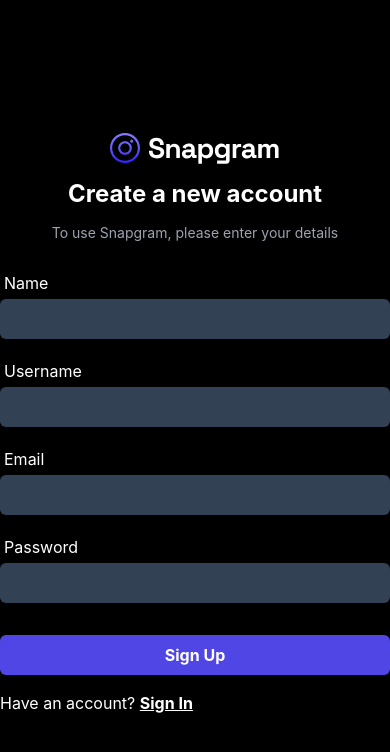
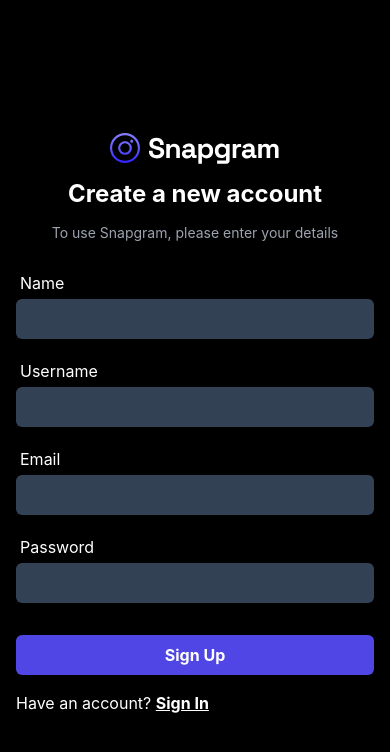
Before and after one commit to robiulsagor/react-snapgram, a React (Vite) app: page /signup in a window 390 px wide. Shown: the top 752 px of the page. Built offline with nearby package versions, Linux system fonts and the light colour scheme.

Commit message:
Some padding issue solved

```diff
--- a/src/_auth/forms/Signin.tsx
+++ b/src/_auth/forms/Signin.tsx
@@ -37,7 +37,7 @@ const Signin = () => {
     }
 
     return (
-        <div className="sm:w-420 mx-auto text-center justify-center items-center flex-col ">
+        <div className="px-4 sm:w-420 mx-auto text-center justify-center items-center flex-col ">
             <img src="/assets/images/logo.svg" alt="logo" className=" mx-auto" />
             <h3 className="text-2xl font-bold mt-3">Login to your account</h3>
             <p className="mt-3 mb-3 text-gray-400 text-[14px]">Please enter your details</p>
--- a/src/_auth/forms/Signup.tsx
+++ b/src/_auth/forms/Signup.tsx
@@ -60,7 +60,7 @@ const Signup = () => {
     }
 
     return (
-        <div className="sm:w-420 mx-auto text-center justify-center items-center flex-col ">
+        <div className="px-4 sm:w-420 mx-auto text-center justify-center items-center flex-col ">
             <img src="/assets/images/logo.svg" alt="logo" className=" mx-auto" />
             <h3 className="text-2xl font-bold mt-3">Create a new account</h3>
             <p className="mt-3 mb-3 text-gray-400 text-[14px]">To use Snapgram, please enter your details</p>
```
